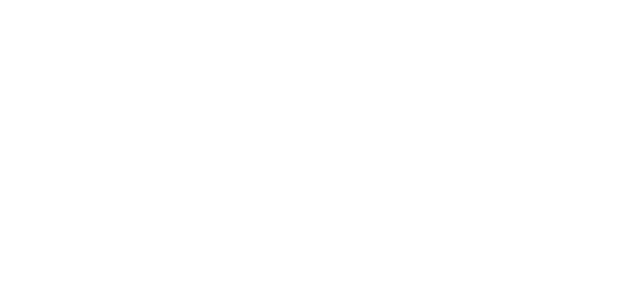
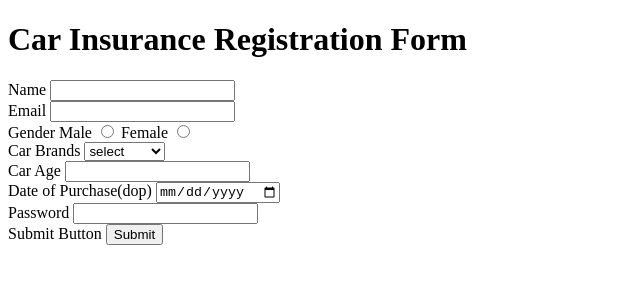
Before and after one commit to acciojob/car-insurance-form-tabrejsiddi, a website: page main.html in a window 1280 px wide. Shown: the whole page, without its empty margins (0-640 px from the left). Drawn offline with Linux system fonts and the light colour scheme.

Commit message:
created a submission

```diff
--- a/main.html
+++ b/main.html
@@ -8,7 +8,33 @@
 
 <body>
 	<!-- the entire body must be written by student -->
-    <script type="text/javascript" src="./script.js">
+	<form>
+	<h1>Car Insurance Registration Form</h1>
+	<label for="name">Name</label>
+	<input id="name" type="text" required ><br>
+	<label for="name">Email</label>
+	<input id="email" type="email" required ><br>
+	<label>Gender</label>
+	<label for="male">Male</label>
+	<input type="radio" name="gender"required >
+	<label>Female</label>
+	<input type="radio" name="gender"required ><br>
+	<label for="cars">Car Brands</label>
+	<select id="cars">
+		<option>select</option>
+		<option>BMW</option>
+		<option>Audi</option>
+		<option>Mercedez</option>
+	</select><br>
+	<label for="carage">Car Age</label>
+	<input id="carage" type="number" required ><br>
+	<label for="dop">Date of Purchase(dop)</label>
+	<input id="dop" type="date" required ><br>
+	<label for="password">Password</label>
+	<input id="password" type="password" required ><br>
+	<label>Submit Button</label>
+	<input type="submit" required >
+	</form>
 </script>
 
 </body>
```
